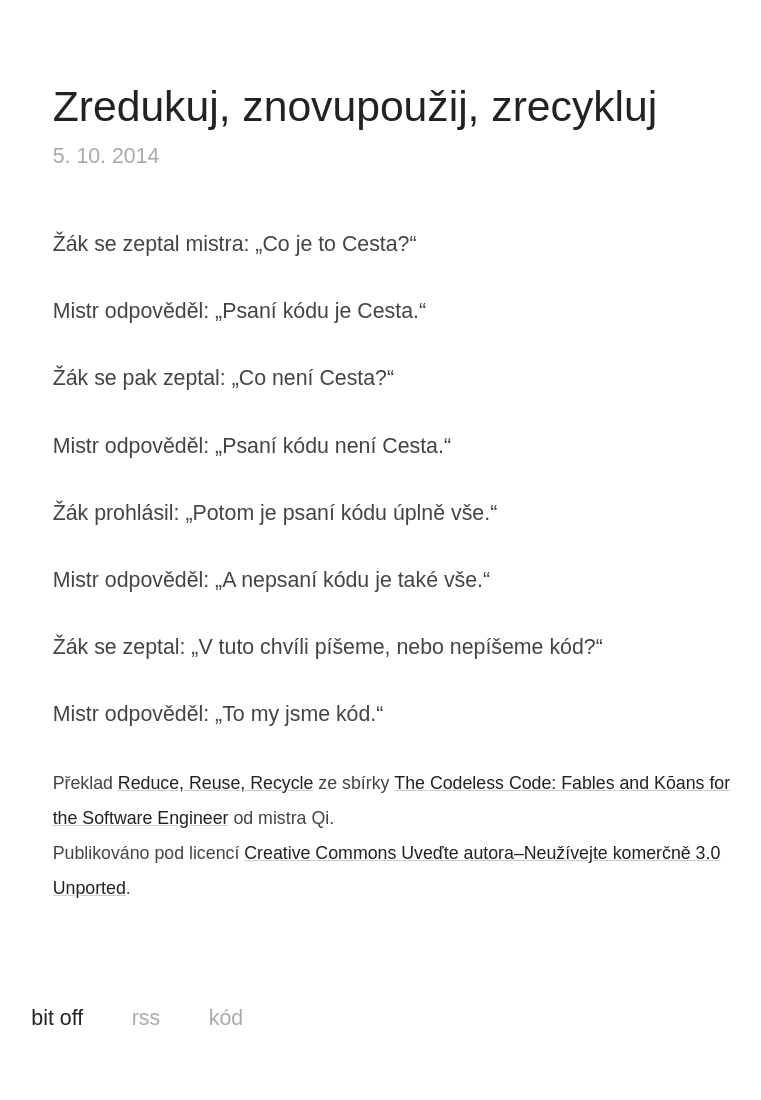
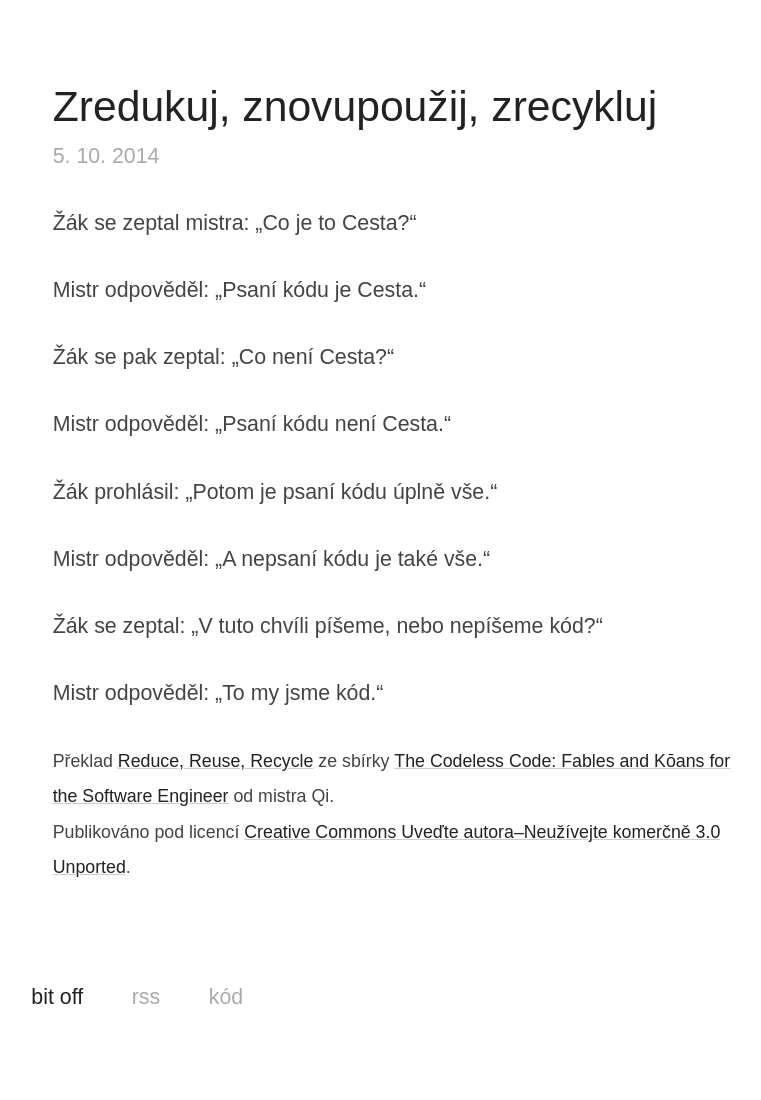
Before and after one commit to jnv/bitoff.cz, a Jekyll site: the page built from _posts/2014-10-05-case-8.md, in a window 1280 px wide. Shown: the whole page, without its empty margins (246-1007 px from the left). Built offline with Jekyll 4.4.1, drawn with Linux system fonts in a browser that asks for light colours; comment, search, counter and statistics services are not loaded; after the commit the page ends 1079 px from its top, so only the background shows below that.

Commit message:
reduce header space, .meta → .post-meta

```diff
--- a/_layouts/post.html
+++ b/_layouts/post.html
@@ -9,7 +9,7 @@ layout: default
       {% if page.subtitle %}
       <p class="post-subtitle p-summary">{{page.subtitle}}</p>
       {% endif %}
-      <p class="meta">
+      <p class="post-meta">
         <time class="dt-published" datetime="{{ page.date | date_to_xmlschema }}">{{ page.date | date: "%-d. %-m. %Y" }}</time>
         {% if page.last_modified_at and page.major_edit == true %}
           (upraveno <time class="dt-updated" datetime="{{  page.last_modified_at | date_to_xmlschema }}">{{ page.last_modified_at | date: "%-d. %-m. %Y" }}</time>)
--- a/des/main.css
+++ b/des/main.css
@@ -347,10 +347,6 @@ img.figure {
   }
 }
 
-.meta {
-  color: #aaa;
-}
-
 .posts {
   list-style: none;
   padding-left: 0;
@@ -396,8 +392,8 @@ img.figure {
  * Post
  ****************************/
 
-.post-header {
-  padding-bottom: 1em;
+.post-meta {
+  color: #aaa;
 }
 
 .post-title, .post-subtitle {
```
